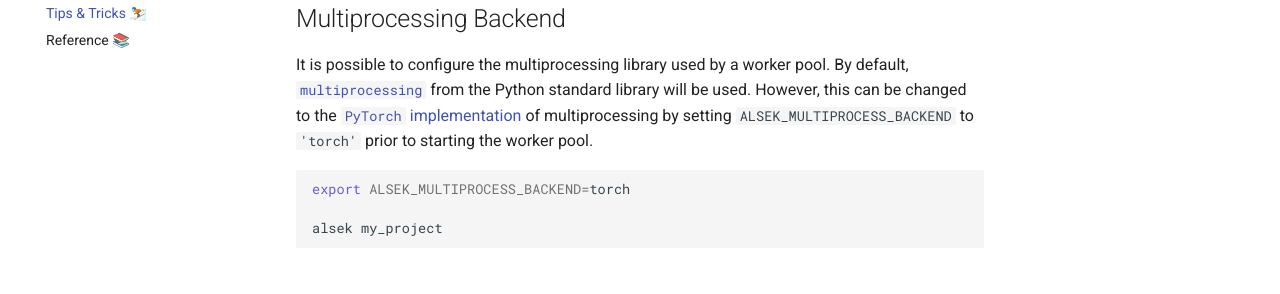
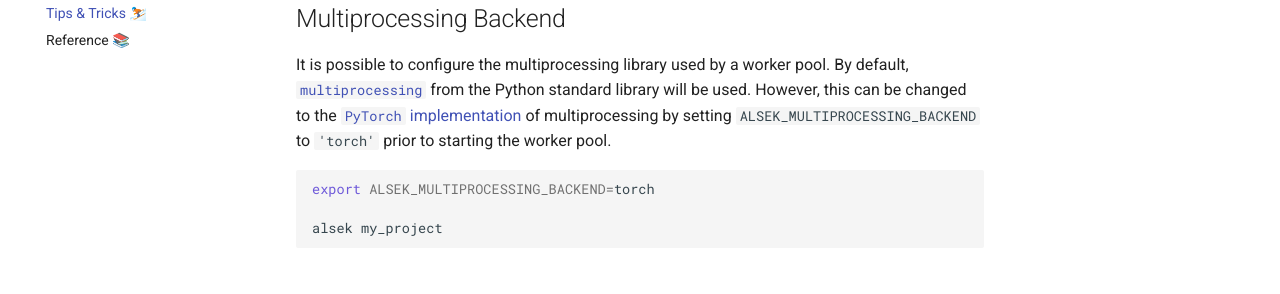
Before and after one commit to TariqAHassan/alsek, an MkDocs documentation site: the page built from docs/tips_and_tricks.md, in a window 1280 px wide and 1355 px high. Shown: the part 179-473 px from the top of the window. Built offline with MkDocs 1.6.1 and Material for MkDocs 9.7.7, drawn with Linux system fonts in a browser that asks for light colours; comment, search, counter and statistics services are not loaded.

Commit message:
Rename 'ALSEK_MULTIPROCESS_BACKEND' to 'ALSEK_MULTIPROCESSING_BACKEND'

````diff
--- a/docs/tips_and_tricks.md
+++ b/docs/tips_and_tricks.md
@@ -6,10 +6,10 @@ It is possible to configure the multiprocessing library used by a worker pool.
 By default, [`multiprocessing`](https://docs.python.org/3/library/multiprocessing.html) from
 the Python standard library will be used. However, this can be changed to the [`PyTorch`](https://pytorch.org)
 [implementation](https://pytorch.org/docs/stable/multiprocessing.html) of multiprocessing
-by setting `ALSEK_MULTIPROCESS_BACKEND` to `'torch'` prior to starting the worker pool.
+by setting `ALSEK_MULTIPROCESSING_BACKEND` to `'torch'` prior to starting the worker pool.
 
 ```shell
-export ALSEK_MULTIPROCESS_BACKEND=torch
+export ALSEK_MULTIPROCESSING_BACKEND=torch
 
 alsek my_project
 ```
````
Also changed, not shown: 1 other file.
